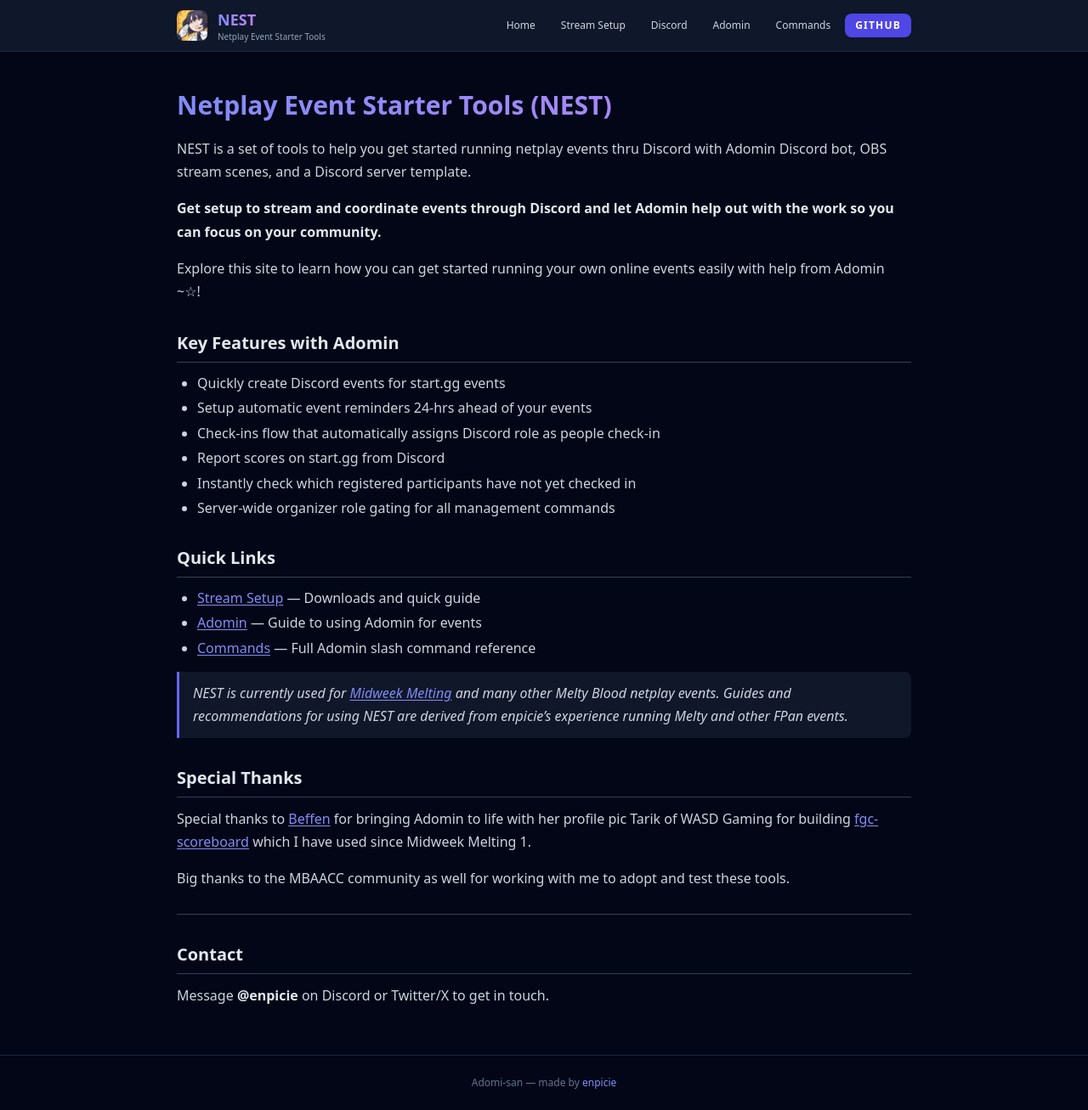
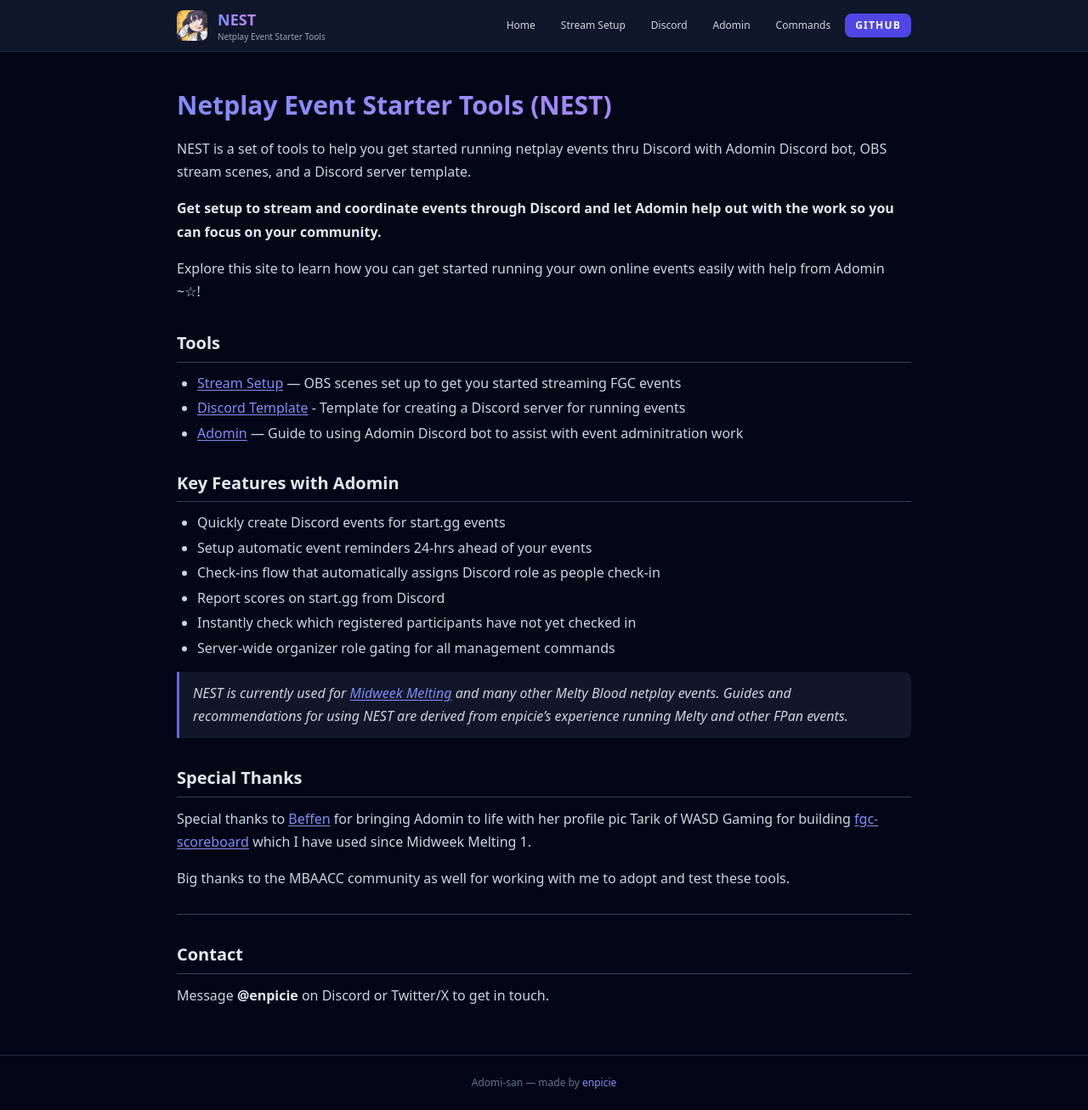
Before and after one commit to enpicie/nest, a Jekyll site: the page built from index.md, in a window 1280 px wide and 1307 px high. Shown: the whole window at 85% size. Built offline with Jekyll 4.4.1, drawn with Linux system fonts in a browser that asks for light colours; nearby versions of some CDN libraries.

Commit message:
change quick links to tools

```diff
--- a/index.md
+++ b/index.md
@@ -11,6 +11,12 @@
 
 Explore this site to learn how you can get started running your own online events easily with help from Adomin ~☆!
 
+## Tools
+
+- [Stream Setup](stream-setup) — OBS scenes set up to get you started streaming FGC events
+- [Discord Template](discord) - Template for creating a Discord server for running events
+- [Adomin](adomin) — Guide to using Adomin Discord bot to assist with event adminitration work
+
 ## Key Features with Adomin
 
 - Quickly create Discord events for start.gg events
@@ -19,12 +25,6 @@
 - Report scores on start.gg from Discord
 - Instantly check which registered participants have not yet checked in
 - Server-wide organizer role gating for all management commands
-
-## Quick Links
-
-- [Stream Setup](stream-setup) — Downloads and quick guide
-- [Adomin](adomin) — Guide to using Adomin for events
-- [Commands](commands) — Full Adomin slash command reference
 
 > NEST is currently used for [Midweek Melting](https://www.start.gg/hub/midweek-melting-1) and many other Melty Blood netplay events. Guides and recommendations for using NEST are derived from enpicie's experience running Melty and other FPan events.
 
```
